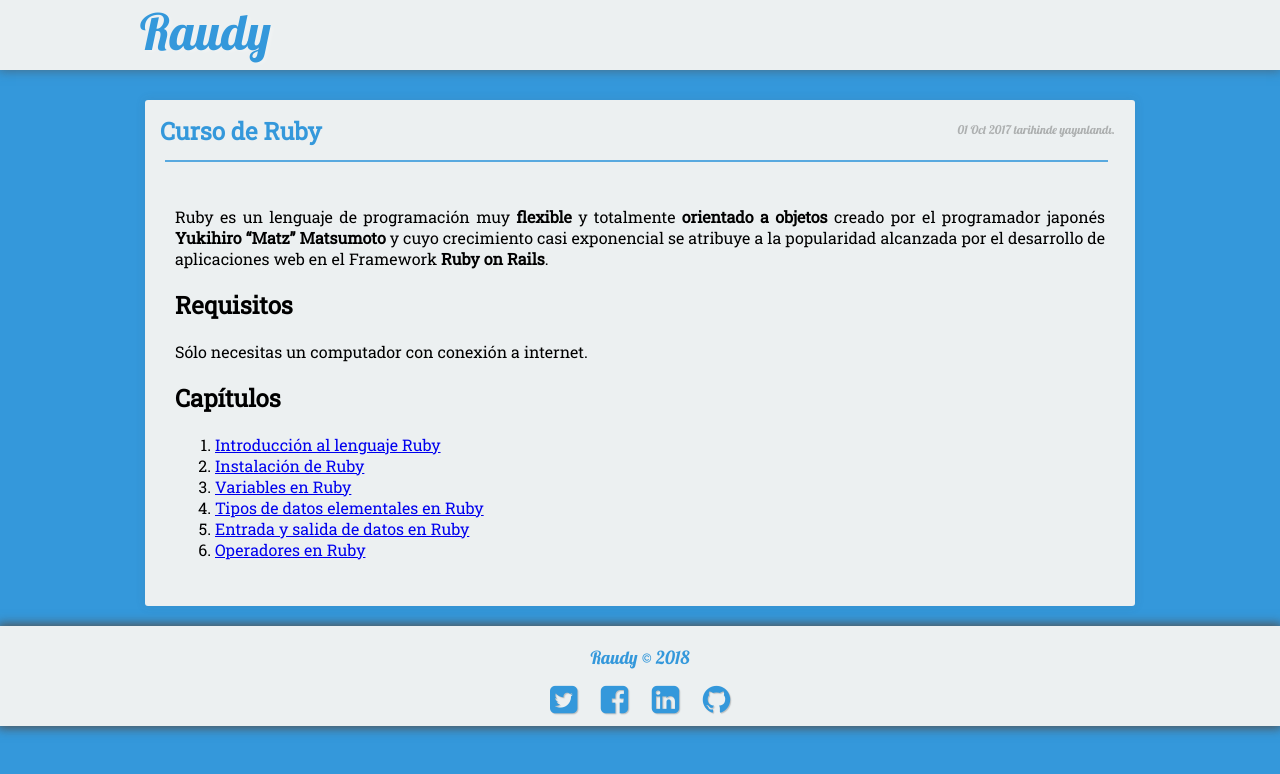
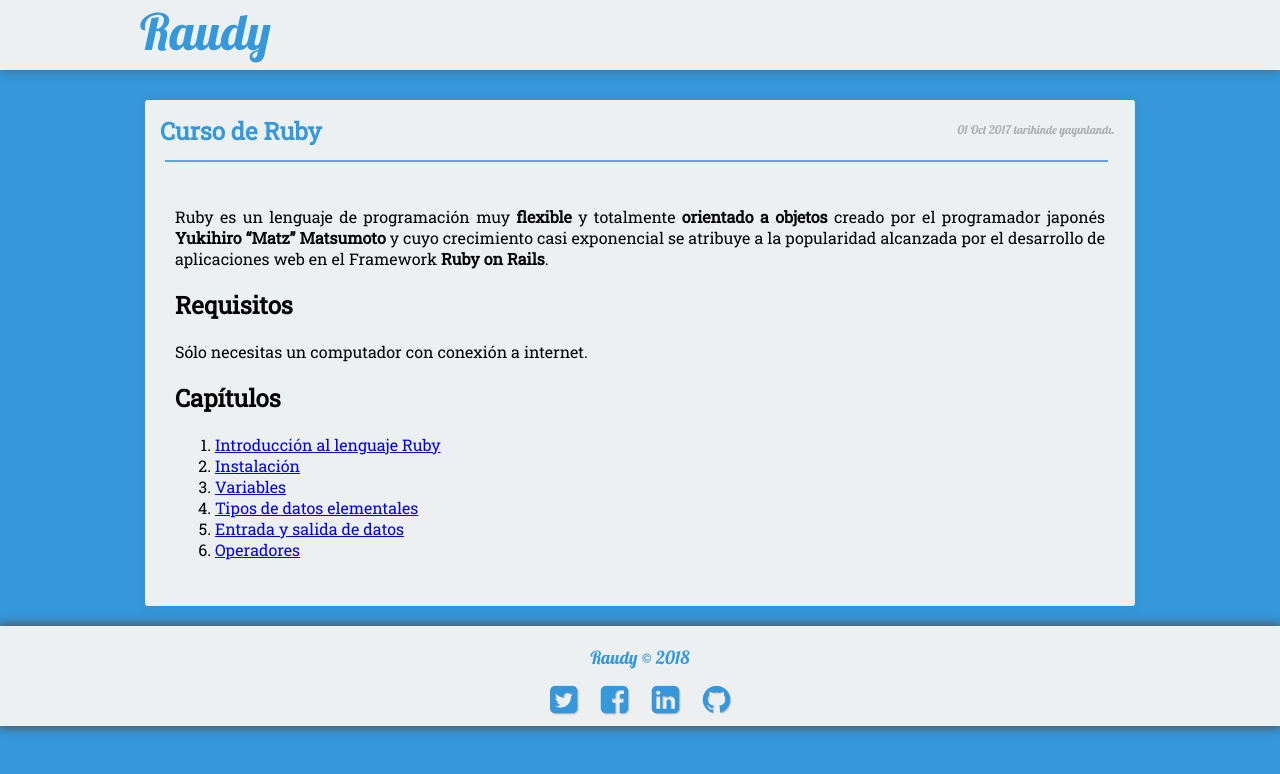
Before and after one commit to nisoto/Blog-anterior-2.0, a Jekyll site: the page built from _posts/2017-10-01-curso-ruby.md, in a window 1280 px wide. Shown: the top 774 px of the page. Built offline with Jekyll 4.4.1, drawn with Linux system fonts in a browser that asks for light colours; nearby versions of some CDN libraries.

Commit message:
Update 2017-10-01-curso-ruby.md

```diff
--- a/_posts/2017-10-01-curso-ruby.md
+++ b/_posts/2017-10-01-curso-ruby.md
@@ -18,8 +18,8 @@ Sólo necesitas un computador con conexión a internet.
 ## Capítulos
 
 1. [Introducción al lenguaje Ruby](https://nisoto.github.io/introduccion-ruby/)
-2. [Instalación de Ruby](https://nisoto.github.io/instalacion-ruby/)
-3. [Variables en Ruby](https://nisoto.github.io/variables-ruby/)
-4. [Tipos de datos elementales en Ruby](https://nisoto.github.io/datos-elementales-ruby/)
-5. [Entrada y salida de datos en Ruby](https://nisoto.github.io/entrada-salida-ruby/)
-6. [Operadores en Ruby](https://nisoto.github.io/operadores-ruby/)
+2. [Instalación](https://nisoto.github.io/instalacion-ruby/)
+3. [Variables](https://nisoto.github.io/variables-ruby/)
+4. [Tipos de datos elementales](https://nisoto.github.io/datos-elementales-ruby/)
+5. [Entrada y salida de datos](https://nisoto.github.io/entrada-salida-ruby/)
+6. [Operadores](https://nisoto.github.io/operadores-ruby/)
```
